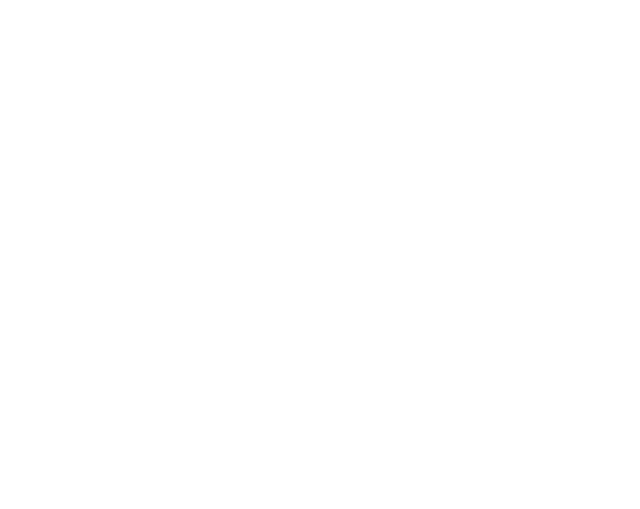
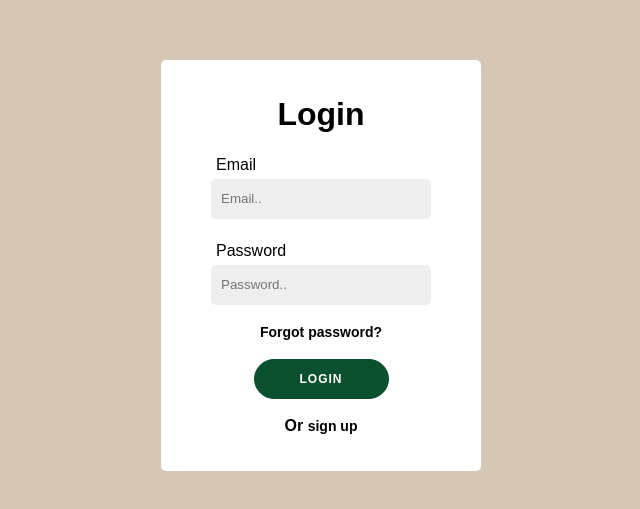
Before and after one commit to Kiruthi-Digi/Digi-FE, a React (Create React App) app: page /login in a window 1280 px wide. Before the commit this address had no page. Shown: the part 135-644 px from the top of the page, without its empty margins (319-959 px from the left). Built offline with nearby package versions, Linux system fonts and the light colour scheme.

Commit message:
Added code for validating user name and password

```diff
--- a/src/App.js
+++ b/src/App.js
@@ -11,18 +11,15 @@ import RegisterPageIndex from "./pages/register/RegisterPageIndex";
 import ForgotPswPageIndex from "./pages/forgotpsw/ForgotPswPageIndex";
 
 function App() {
-     //<TestSpringReact />
-        //<LoginPageIndex />
-                //<DashboardPageIndex />
-        //<RegisterPageIndex />
-        //<ForgotPswPageIndex />
     return (
 
         <BrowserRouter>
             <Routes>
             <Route index element={<LoginPageIndex />} />
+            <Route path="login" element={<LoginPageIndex />} />
             <Route path="register" element={<RegisterPageIndex/>} />
             <Route path="forgotpsw" element={<ForgotPswPageIndex />} />
+            <Route path="dashboard" element={<DashboardPageIndex />} />
             </Routes >
         </BrowserRouter>
 
--- a/src/components/InputBox.js
+++ b/src/components/InputBox.js
@@ -1,26 +1,31 @@
-function App({labelTxt,placeholdertxt,inputType}) {
+function App({ labelTxt, placeholdertxt, inputType,value,id,onChange}) {
   return (
     <div>
       <label>
         <p
           style={{
-              margin:'5px'
+            margin: '5px'
           }}
         >{labelTxt}</p>
-            <input type={inputType}
+
+        <input
+          type={inputType}
           placeholder={placeholdertxt}
+          value={value}
+          id={id}
+          onChange={onChange}
           style={{
-                backgroundColor:'#eee',
-                border:'none',
-                borderRadius:'5px',
-                margin:'0',
-                width:'200px',
-                height:'40px'
+            backgroundColor: '#eee',
+            border: 'none',
+            borderRadius: '5px',
+            padding: '0px 10px',
+            margin: '0',
+            width: '200px',
+            height: '40px'
           }}
         />
       </label>
     </div>
 
   );
-}
-export default App;
+}export default App;
--- a/src/components/MainButton.js
+++ b/src/components/MainButton.js
@@ -16,7 +16,8 @@ function App(props) {
           transition:'transform 80ms ease-in'
 
         }}
-        //onClick={this.handleClick}
+        type="submit"
+        value="Submit"
         >
           <b>{props.message}</b>
         </button>
--- a/src/pages/dashboard/DashboardChildContainer.js
+++ b/src/pages/dashboard/DashboardChildContainer.js
@@ -7,17 +7,17 @@ function DashboardChildContainer() {
         },
         leftside: {
             flex: '30',
-           backgroundColor: '#D5C6B6',
+            background: '#D5C6B6',
             padding: '20px',
             borderRadius: '5px',
-            margin:'10px',
+            margin: '10px',
         },
         row: {
             display: 'flex',
             flexWrap: 'wrap'
         },
         imagebox: {
-            backgroundColor: '#aaa',
+            background: '#aaa',
             width: '87%',
             padding: '20px'
         },
@@ -32,26 +32,25 @@ function DashboardChildContainer() {
         },
         main: {
             flex: '70',
-            backgroundColor: '#D5C6B6',
-            margin:'10px',
+            background: '#D5C6B6',
+            margin: '10px',
             borderRadius: '5px',
             padding: '20px'
         },
         footer: {
-            backgroundColor: '#D5C6B6',
-            margin:'10px',
+            display:'flex',
+            margin: '10px',
             borderRadius: '5px',
             justifyContent: 'center',
             alignItems: 'center',
             textAlign: 'center',
-            background: '#ddd',
-            clear: 'hidden',
+            background: '#D5C6B6',
             height: '60px'
         }
     }
     return (
         <div
-        style={{background: 'white'}}
+            style={{ background: 'white' }}
         >
             <Menu />
             <br />
@@ -82,14 +81,12 @@ function DashboardChildContainer() {
                     <div style={{ ...styles.imagebox, ...styles.imagemainone }}>Image</div>
                     <h5>Title description, Sep 2, 2024</h5>
                     <p>Some text..</p>
-    <p>Sunt in culpa qui officia deserunt mollit anim id est laborum consectetur adipiscing elit, sed do eiusmod tempor incididunt ut labore et dolore magna aliqua. Ut enim ad minim veniam, quis nostrud exercitation ullamco.</p>
+                    <p>Sunt in culpa qui officia deserunt mollit anim id est laborum consectetur adipiscing elit, sed do eiusmod tempor incididunt ut labore et dolore magna aliqua. Ut enim ad minim veniam, quis nostrud exercitation ullamco.</p>
                 </div>
-
-
             </div>
             <div style={styles.footer}>
                 <h2>Footer</h2>
-                </div>
+            </div>
 
 
         </div>
--- a/src/pages/loginPage/LoginChildContainer.js
+++ b/src/pages/loginPage/LoginChildContainer.js
@@ -1,21 +1,54 @@
-import { Link } from "react-router-dom";
+import { Link, useNavigate } from "react-router-dom";
+import { useEffect, useState } from 'react';
 import Label from "../../components/Label";
 import InputBox from "../../components/InputBox";
-import MainButton from "../../components/MainButton";
-import AnchorLink from "../../components/AnchorLink";
+import MainButton from "../../components/MainButton"
 
 function LoginChildContainer() {
+    const navigate = useNavigate();
+    const [username, setusername] = useState('');
+    const [password, setpassword] = useState('');
+    const [errorMessage, setErrorMessage] = useState('');
+
+    const handleSubmit = (event) => {
+        event.preventDefault();
+
+        // Perform validation
+        if (username === 'Jane' && password === '1234') {
+            // Redirect user to the dashboard
+            window.location.href = '/dashboard';
+        } else {
+            setErrorMessage('Invalid username or password');
+        }
+    };
+
+    const handleUsername = (e) => {
+        setusername(e.target.value);
+    };
+
+    const handlePSW = (e) => {
+        setpassword(e.target.value);
+    };
+
     const inputTextmessageProps = {
         labelTxt: 'Email',
-        placeholdertxt: '  Email..',
-        inputType: 'text'
+        placeholdertxt: 'Email..',
+        inputType: 'text',
+        id: "eml",
+        value: username,
+        onChange: handleUsername
+
     };
 
     const inputPasswordmessageProps = {
         labelTxt: 'Password',
-        placeholdertxt: '  Password..',
-        inputType: 'password'
+        placeholdertxt: 'Password..',
+        inputType: 'password',
+        id: "psw",
+        value: password,
+        onChange: handlePSW
     };
+
     return (
         <div
             style={{
@@ -37,7 +70,6 @@ function LoginChildContainer() {
 
         >
             <form
-
                 style={{
                     backgroundColor: '#FFFFFF',
                     background: 'white',
@@ -47,19 +79,25 @@ function LoginChildContainer() {
                     flexDirection: 'column',
                     padding: '0 50px',
                     borderRadius: '5px',
-
-
                 }}
-
-
+                onSubmit={handleSubmit}
             >
                 <br />
                 <br />
                 <Label message={"Login"} />
+                {errorMessage && <p
+                style={{
+                    color: 'red'
+                }}
+                >{errorMessage}</p>}
                 <br />
-                <InputBox {...inputTextmessageProps} />
+                <InputBox
+                    {...inputTextmessageProps}
+                />
                 <br />
-                <InputBox {...inputPasswordmessageProps} />
+                <InputBox
+                    {...inputPasswordmessageProps}
+                />
                 <br />
                 <div>
                     <p><b><Link to="forgotpsw"
```
Lines whose indentation alone changed are shown as unchanged.
